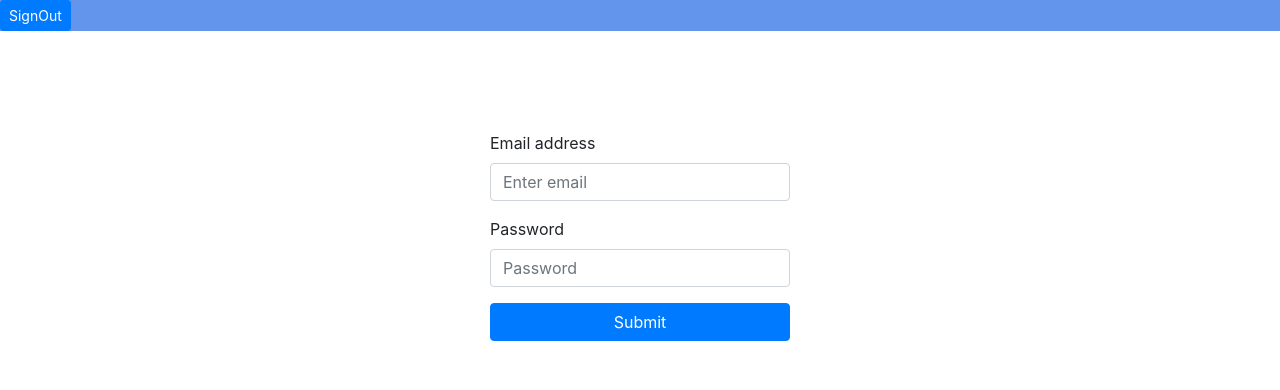
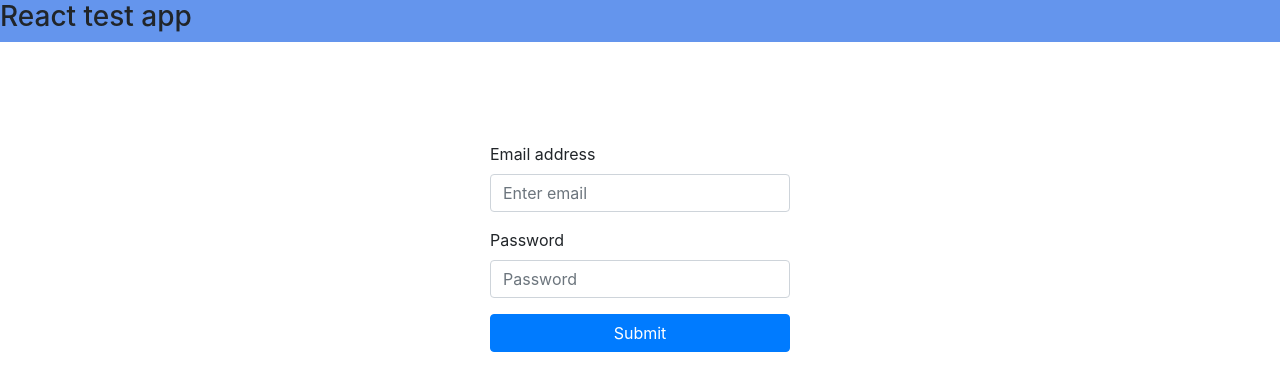
Before and after one commit to AndreyDorodnev/Front-test, a React (Create React App) app: page /login in a window 1280 px wide. Shown: the top 390 px of the page. Built offline with nearby package versions, Linux system fonts and the light colour scheme.

Commit message:
nav bar sign out btn fix

```diff
--- a/src/components/layout/NavBar.js
+++ b/src/components/layout/NavBar.js
@@ -1,11 +1,18 @@
-import React from 'react';
+import React, {useContext} from 'react';
 import Nav from 'react-bootstrap/Nav';
 import Button from 'react-bootstrap/Button';
+import AuthUserContext from '../session/context';
 
 export default props => {
+    const [user] = useContext(AuthUserContext);
     return (
         <Nav>
-            <Button variant="primary" size="sm" onClick={props.btnClick}>SignOut</Button>
+            <h3>React test app</h3>
+            {
+                user?
+                <Button variant="primary" size="sm" onClick={props.btnClick}>SignOut</Button>:
+                null
+            }
         </Nav>
     )
 }
--- a/src/styles/navBar.scss
+++ b/src/styles/navBar.scss
@@ -1,3 +1,5 @@
 .nav {
     background-color: cornflowerblue;
+    display: flex;
+    justify-content: space-between;
 }
```
